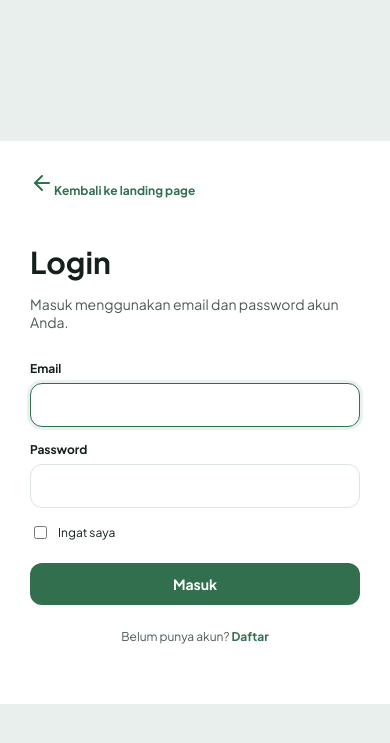
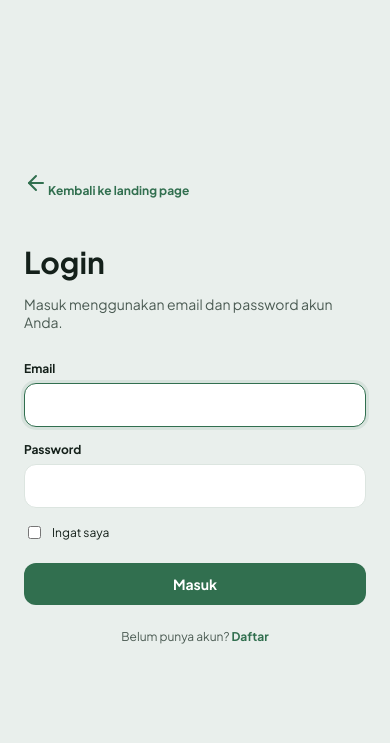
Before and after one commit to sekarpn/SIPADU, a Laravel app: page /login in a window 390 px wide. Shown: the top 743 px of the page. Run offline with Laravel 12, Linux system fonts and the light colour scheme.

Commit message:
gatau lupa

```diff
--- a/resources/views/auth/login.blade.php
+++ b/resources/views/auth/login.blade.php
@@ -106,6 +106,28 @@
         background: transparent;
         filter: drop-shadow(0 4px 8px rgba(0, 0, 0, 0.45));
     }
+
+    /* FORM LOGIN TANPA KARTU PUTIH */
+    .auth-shell {
+        background: #e9efec !important;
+    }
+
+    .auth-form {
+        width: min(480px, calc(100% - 80px));
+        margin: auto;
+        padding: 0;
+        background: transparent !important;
+        border: 0 !important;
+        border-radius: 0 !important;
+        box-shadow: none !important;
+    }
+
+    @media (max-width: 900px) {
+        .auth-form {
+            width: min(480px, calc(100% - 48px));
+            padding: 0;
+        }
+    }
 </style>
 
 <div class="auth-shell">
```
